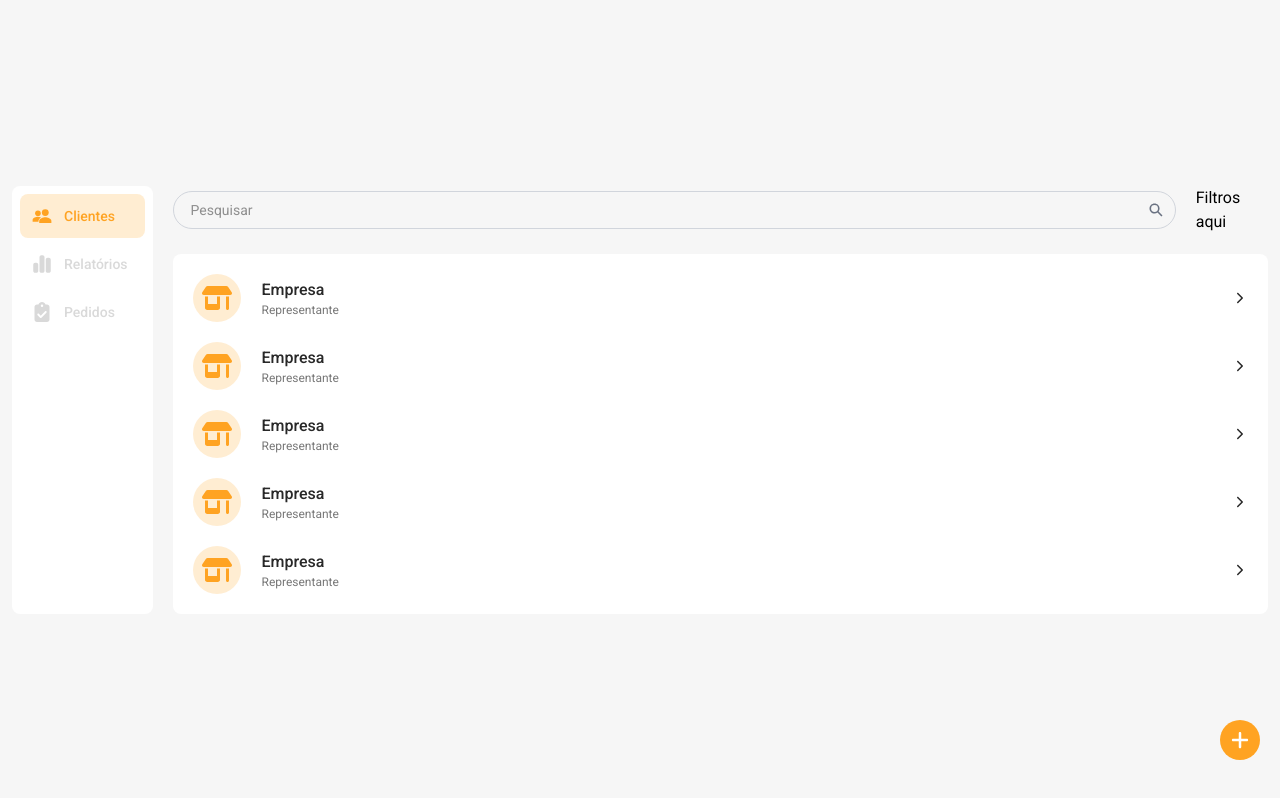
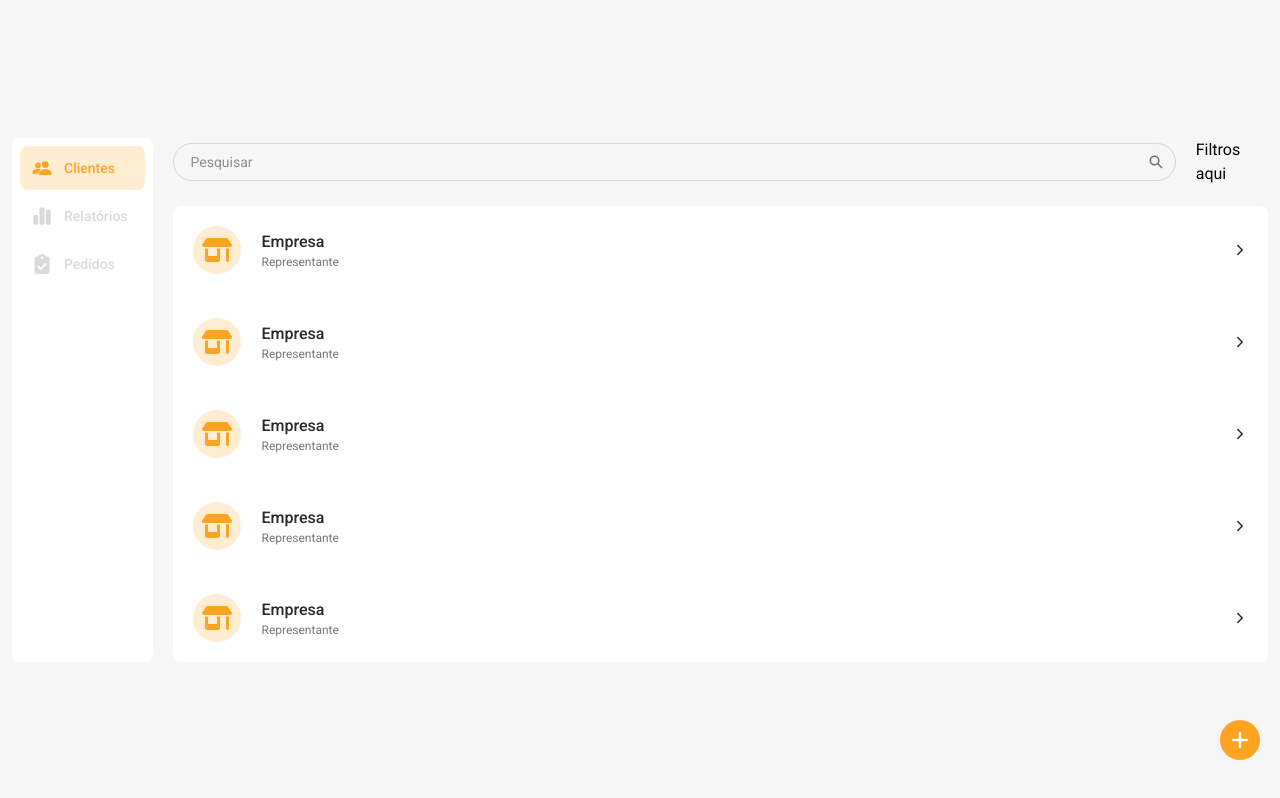
Before and after one commit to MPCGomes/propabanda-financial-tracker, a React (Vite) app in the folder frontend/: page /clients in a window 1280 px wide. Built offline with nearby package versions, Linux system fonts and the light colour scheme.

Commit message:
update client hover

```diff
--- a/frontend/src/components/Client.tsx
+++ b/frontend/src/components/Client.tsx
@@ -7,13 +7,12 @@ type Client = {
   link: string;
 };
 
-export default function Client({
-  client,
-  rep,
-  link,
-}: Client) {
+export default function Client({ client, rep, link }: Client) {
   return (
-    <a href={link} className="flex items-center justify-between">
+    <a
+      href={link}
+      className="flex items-center justify-between hover:bg-[#fafafa] p-3 duration-300 rounded-lg"
+    >
       <div className="flex items-center gap-5">
         <p className="bg-[#ffa32233] text-[#FFA322] text-3xl w-12 h-12 flex items-center justify-center rounded-full">
           <FaShop />
--- a/frontend/src/pages/Clients.tsx
+++ b/frontend/src/pages/Clients.tsx
@@ -35,7 +35,7 @@ export default function Clients({ title }: ClientsProps) {
             </div>
             Filtros aqui
           </div>
-          <div className="flex flex-col gap-5 p-5 bg-white rounded-lg">
+          <div className="flex flex-col gap-5 p-2 bg-white rounded-lg">
             <Client client={"Empresa"} rep={"Representante"} link={"#"} />
             <Client client={"Empresa"} rep={"Representante"} link={"#"} />
             <Client client={"Empresa"} rep={"Representante"} link={"#"} />
```
